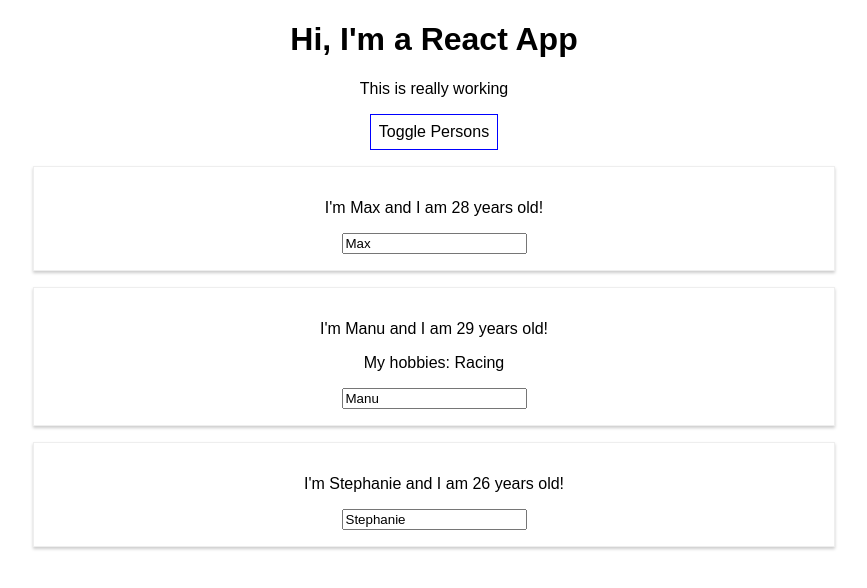
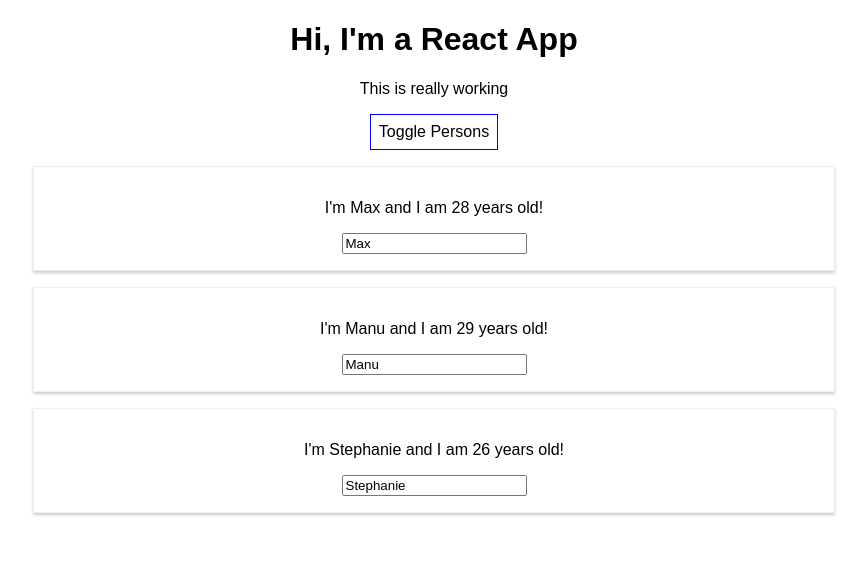
Before and after one commit to sj-ayesha/react-complete-guide, a React (Create React App) app: page / in a window 1280 px wide. Both pictures are taken after a click on the button "Toggle Persons". Shown: the top 588 px of the page, without its empty margins (206-1073 px from the left). Built offline with nearby package versions, Linux system fonts and the light colour scheme.

Commit message:
outputting list

```diff
--- a/src/App.js
+++ b/src/App.js
@@ -37,7 +37,7 @@
 
   togglePersonsHandler = () => {
     const doesShow = this.state.showPersons;
-    this.setState({showPersons: !doesShow});
+    this.setState({ showPersons: !doesShow });
   };
 
   render() {
@@ -54,24 +54,11 @@
     if (this.state.showPersons) {
       persons = (
         <div>
-            <Person
-              name={this.state.persons[0].name}
-              age={this.state.persons[0].age}
-            />
-            <Person
-              name={this.state.persons[1].name}
-              age={this.state.persons[1].age}
-              click={this.switchNameHandler.bind(this, "Max!")}
-              changed={this.nameChangeHandler}
-            >
-              My hobbies: Racing
-            </Person>
-            <Person
-              name={this.state.persons[2].name}
-              age={this.state.persons[2].age}
-            />
-          </div>
-      )
+          {this.state.persons.map(person => {
+            return <Person name={person.name} age={person.age} />;
+          })}
+        </div>
+      );
     }
 
     return (
@@ -83,7 +70,6 @@
         </button>
 
         {persons}
-
       </div>
     );
     // return React.createElement('div', {className: 'App'}, React.createElement('h1', null,  'Does this work now?'));
```
